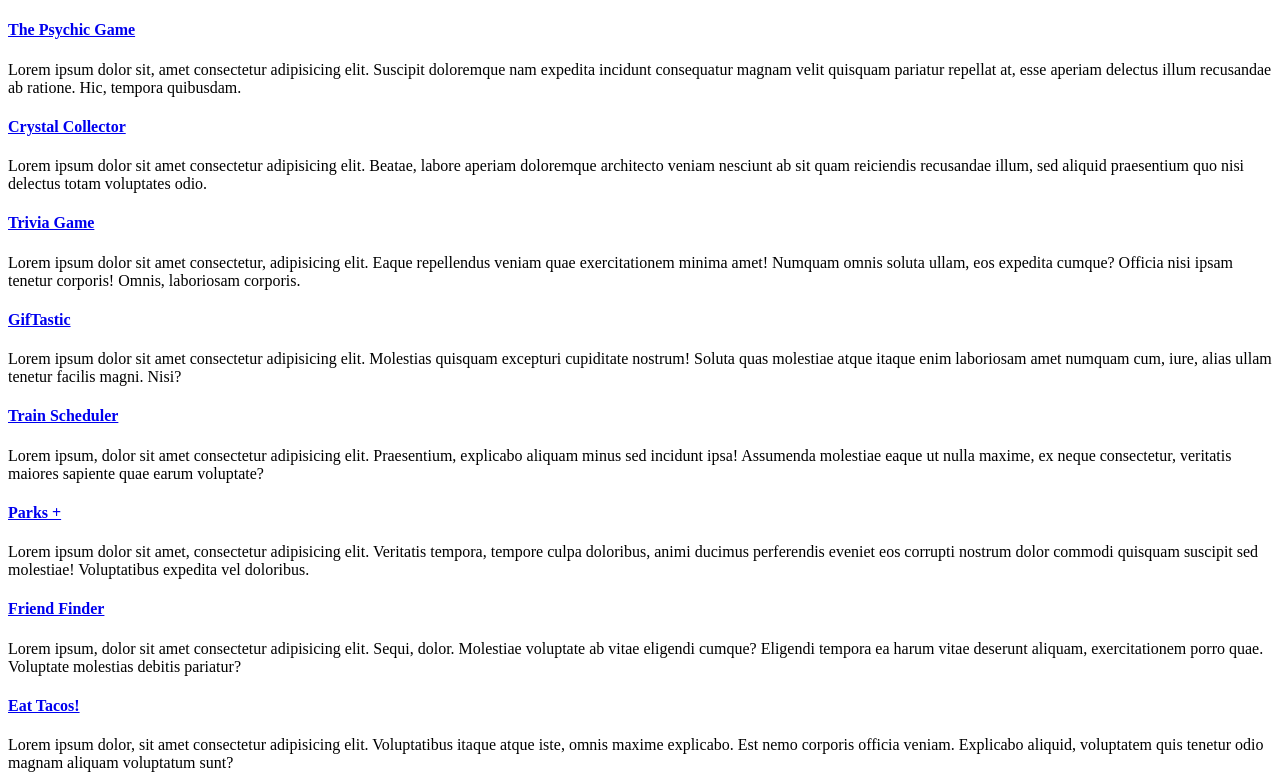
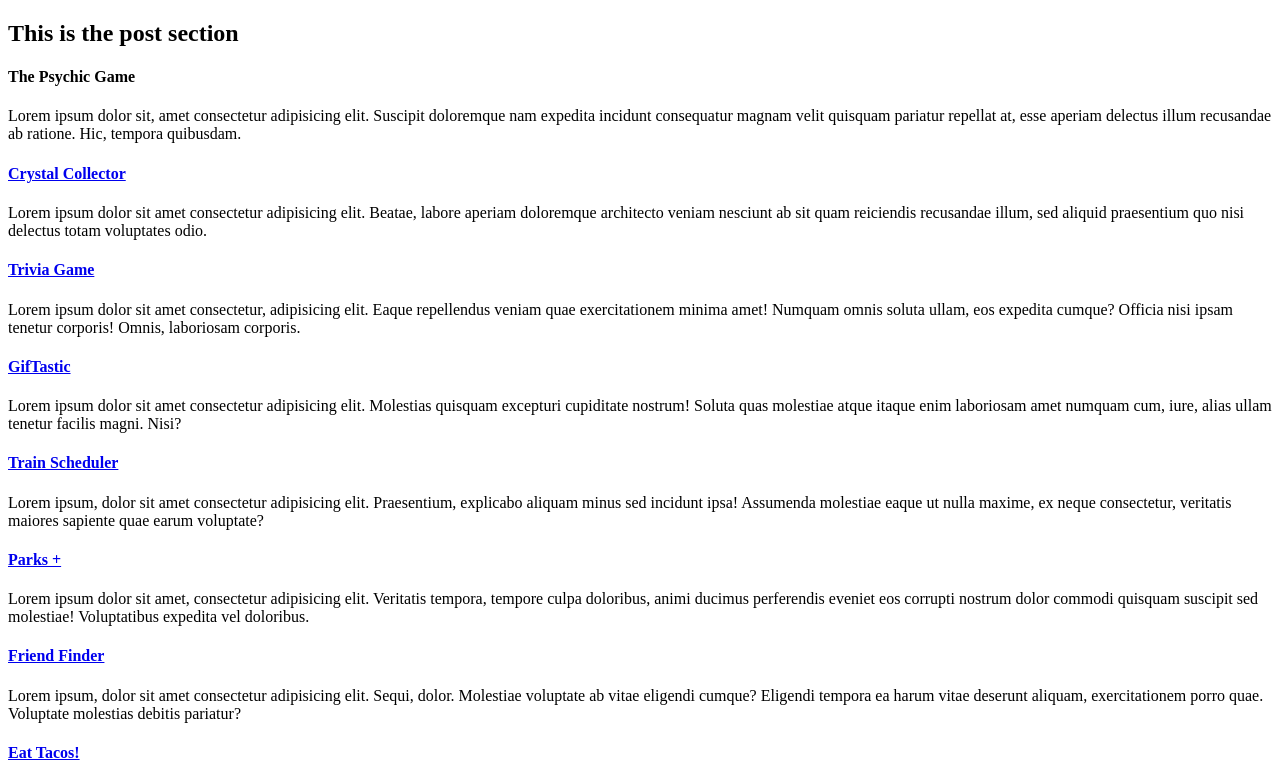
Before and after one commit to nickmacon-35/CodeRunners-Forum, a plain HTML site: page index.html in a window 1280 px wide. Shown: the top 780 px of the page. Drawn offline with Linux system fonts and the light colour scheme.

Commit message:
3.16 18:33 test push

```diff
--- a/index.html
+++ b/index.html
@@ -6,8 +6,10 @@
     <title>Document</title>
 </head>
 <body>
+<h2>This is the post section</h2>
     <div class="test">
-        <h4><a href="https://nickmacon-35.github.io/Psychic-Game/" target="_blank">The Psychic Game</a></h4>
+        <h4>The Psychic Game</h4>
+            <!-- <a href="https://nickmacon-35.github.io/Psychic-Game/" target="_blank">The Psychic Game</a> -->
         <p>Lorem ipsum dolor sit, amet consectetur adipisicing elit. Suscipit doloremque nam expedita incidunt consequatur magnam velit quisquam pariatur repellat at, esse aperiam delectus illum recusandae ab ratione. Hic, tempora quibusdam.</p>
     </div>
     <div class="test">
```
